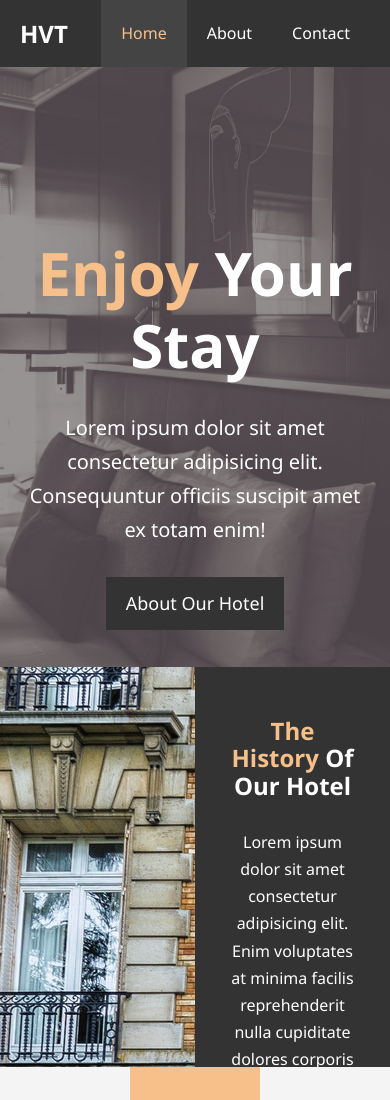
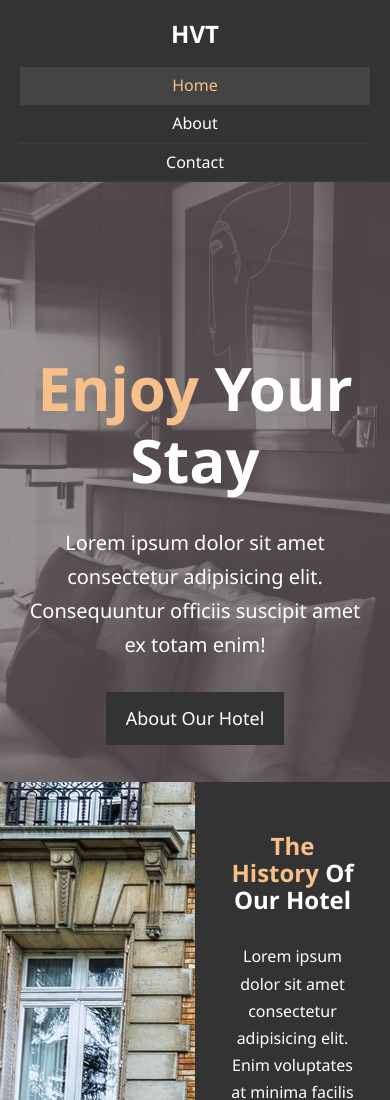
Before and after one commit to Nithi1991/Hotel-BT, a plain HTML site: page index.html in a window 390 px wide. Shown: the top 1100 px of the page. Drawn offline with Linux system fonts and the light colour scheme.

Commit message:
made the website responsive

```diff
--- /dev/null
+++ b/css/mobile.css
@@ -0,0 +1,14 @@
+#navbar .logo {
+  float: none;
+  text-align: center;
+}
+
+#navbar ul,
+#navbar ul li {
+  float: none;
+}
+
+#navbar ul li a {
+  padding: 5px;
+  border-bottom: #444 dotted 1px;
+}
--- a/css/style.css
+++ b/css/style.css
@@ -100,7 +100,7 @@ p {
   overflow: auto;
 }
 
-#navbar h1 {
+#navbar .logo {
   float: left;
   padding-top: 20px;
 }
--- a/index.html
+++ b/index.html
@@ -16,6 +16,11 @@
       referrerpolicy="no-referrer"
     />
     <link rel="stylesheet" href="css/style.css" />
+    <link
+      rel="stylesheet"
+      media="screen and (max-width:768px)"
+      href="css/mobile.css"
+    />
     <title>Hotel Vijaya</title>
   </head>
   <body>
```
